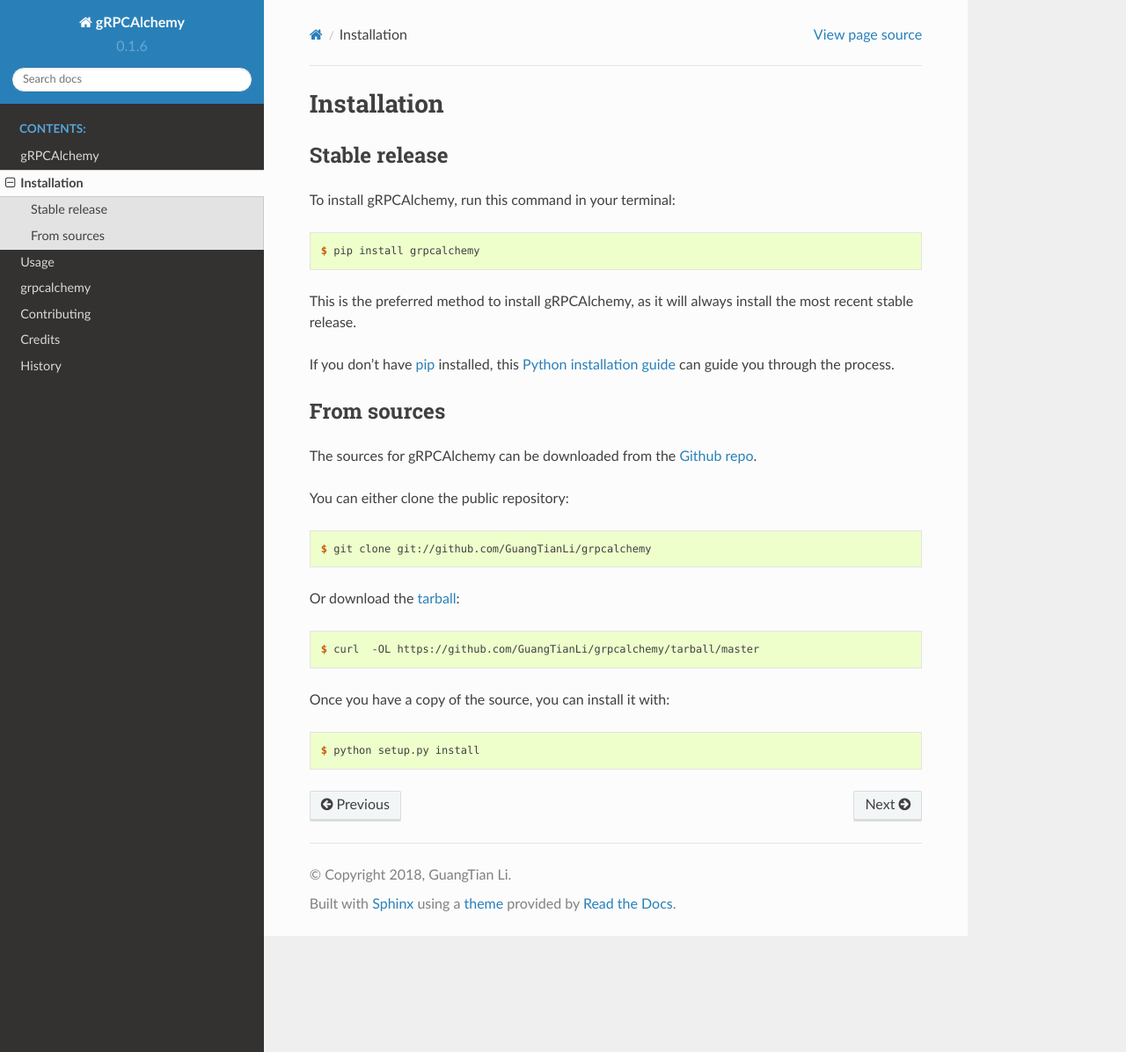
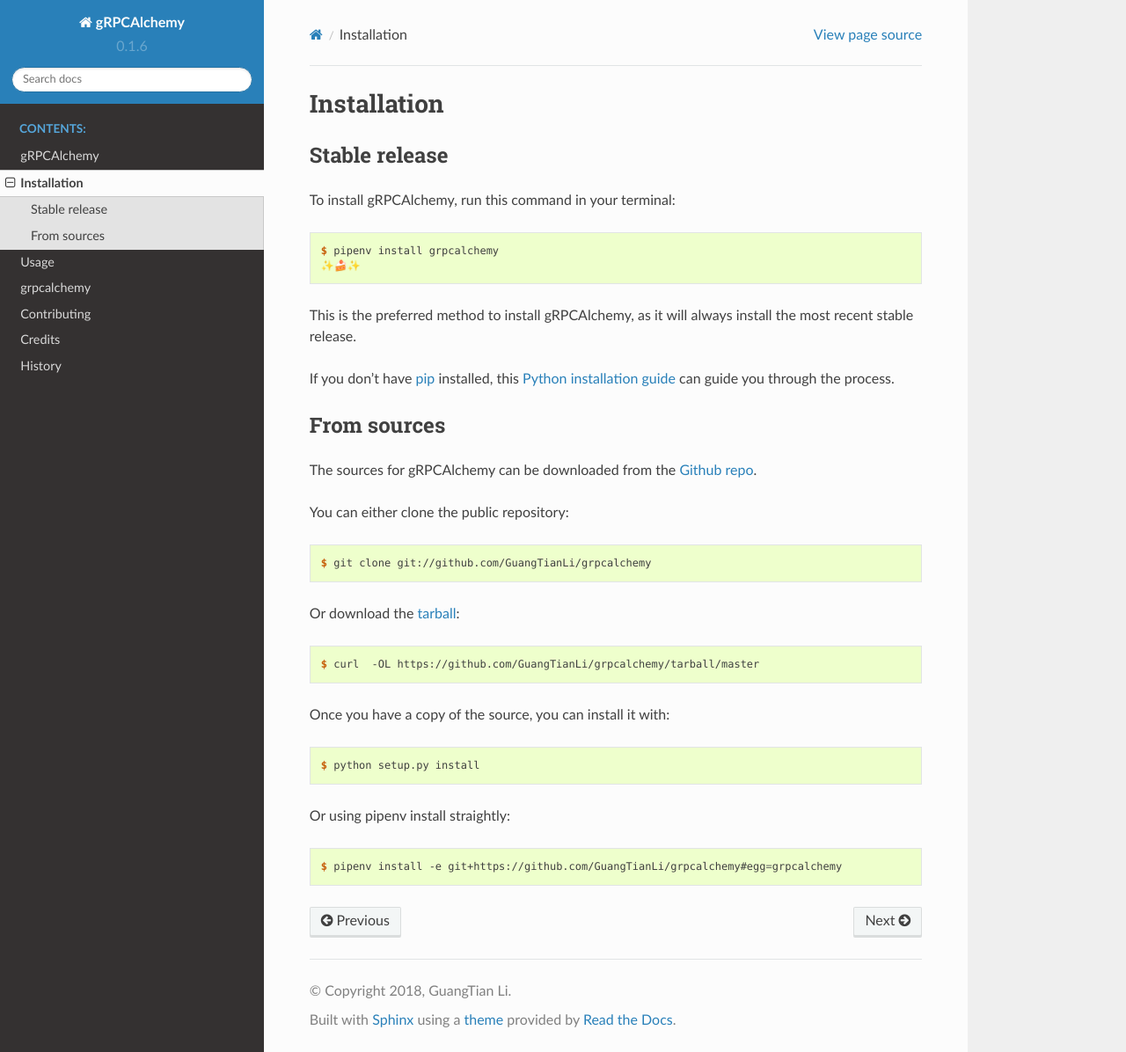
Before and after one commit to GuangTianLi/grpcalchemy, a Sphinx documentation site: the page built from docs/installation.rst, in a window 1280 px wide and 1196 px high. Shown: the whole window at 88% size. Built offline with Sphinx 7.4.7 and the Read the Docs theme 2.0.0, drawn with Linux system fonts in a browser that asks for light colours.

Commit message:
:star2: update installation info

```diff
--- a/README.rst
+++ b/README.rst
@@ -32,7 +32,7 @@
 
 .. code-block:: shell
 
-    $ pipenv install -e git+https://github.com/GuangTianLi/grpcalchemy#egg=grpcalchemy
+    $ pipenv install grpcalchemy
     ✨🍰✨
 
 Only **Python 3.6+** is supported.
--- a/docs/installation.rst
+++ b/docs/installation.rst
@@ -12,7 +12,8 @@
 
 .. code-block:: console
 
-    $ pip install grpcalchemy
+    $ pipenv install grpcalchemy
+    ✨🍰✨
 
 This is the preferred method to install gRPCAlchemy, as it will always install the most recent stable release.
 
@@ -49,3 +50,9 @@
 
 .. _Github repo: https://github.com/GuangTianLi/grpcalchemy
 .. _tarball: https://github.com/GuangTianLi/grpcalchemy/tarball/master
+
+Or using pipenv install straightly:
+
+.. code-block:: console
+
+    $ pipenv install -e git+https://github.com/GuangTianLi/grpcalchemy#egg=grpcalchemy
```
